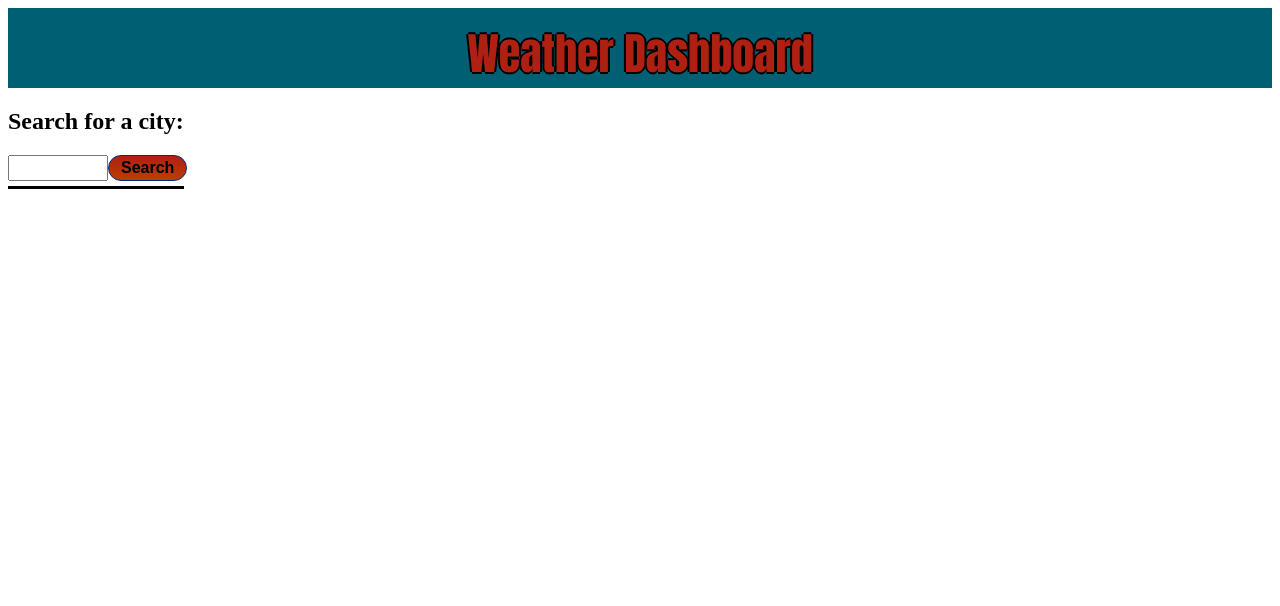
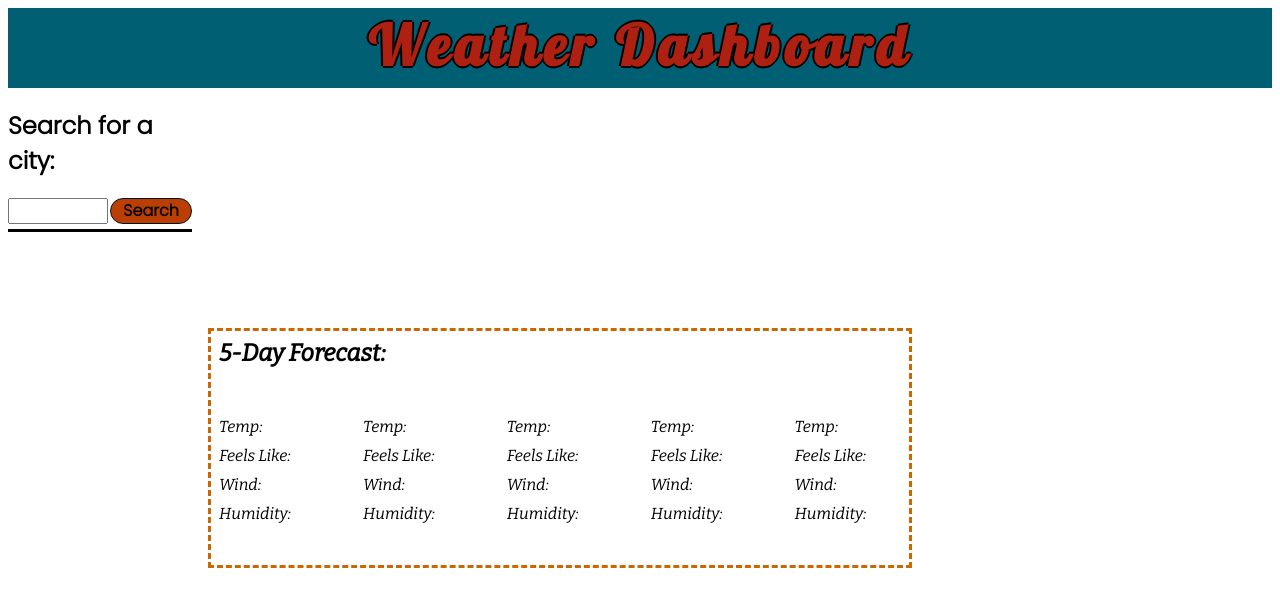
Before and after one commit to JChosay/hw6-weather-dashboard, a plain HTML site: page index.html in a window 1280 px wide. Both pictures are taken after typing "Sample" into the empty fields and a click on the button "Search". Drawn offline with nearby package versions, Linux system fonts and the light colour scheme; no server answers; a web font is replaced by a local one.

Commit message:
Lots of font stuff improved.

```diff
--- a/index.html
+++ b/index.html
@@ -6,6 +6,9 @@
     <meta name="viewport" content="width=device-width, initial-scale=1.0">
     <title>Weather Dashboard</title>
     <link rel="stylesheet" href="style.css">
+    <link rel="preconnect" href="https://fonts.googleapis.com">
+    <link rel="preconnect" href="https://fonts.gstatic.com" crossorigin>
+    <link href="https://fonts.googleapis.com/css2?family=Bebas+Neue&family=Bitter:ital@1&family=Dela+Gothic+One&family=Lobster&family=Poppins:wght@300&display=swap" rel="stylesheet">
 </head>
 <body>
 
@@ -26,7 +29,61 @@
 
         <div id = "citydayinfo"></div>
 
-        <div id = "cityfivedayinfo"></div>
+        <div id = "cityfivedayinfo">
+            <h2>5-Day Forecast:</h2>
+
+            <div id = "forecastcontainer">
+                <div class = "forecastcard" id="card1">
+                    <h3></h3>
+                    <p id = "dateholder1"></p>
+                    <p id = "iconholder1"></p>
+                    <p id = "tempholder1">Temp: </p>
+                    <p id = "feelz1">Feels Like: </p>
+                    <p id = "wind1">Wind: </p>
+                    <p id = "humidity1">Humidity: </p>
+                </div>
+
+                <div class = "forecastcard" id="card2">
+                    <h3></h3>
+                    <p id = "dateholder2"></p>
+                    <p id = "iconholder2"></p>
+                    <p id = "tempholder2">Temp: </p>
+                    <p id = "feelz2">Feels Like: </p>
+                    <p id = "wind2">Wind: </p>
+                    <p id = "humidity2">Humidity: </p>
+                </div>
+
+                <div class = "forecastcard" id="card3">
+                    <h3></h3>
+                    <p id = "dateholder3"></p>
+                    <p id = "iconholder3"></p>
+                    <p id = "tempholder3">Temp: </p>
+                    <p id = "feelz3">Feels Like: </p>
+                    <p id = "wind3">Wind: </p>
+                    <p id = "humidity3">Humidity: </p>
+                </div>
+
+                <div class = "forecastcard" id="card4">
+                    <h3></h3>
+                    <p id = "dateholder4"></p>
+                    <p id = "iconholder4"></p>
+                    <p id = "tempholder4">Temp: </p>
+                    <p id = "feelz4">Feels Like: </p>
+                    <p id = "wind4">Wind: </p>
+                    <p id = "humidity4">Humidity: </p>
+                </div>
+
+                <div class = "forecastcard" id="card5">
+                    <h3></h3>
+                    <p id = "dateholder5"></p>
+                    <p id = "iconholder5"></p>
+                    <p id = "tempholder5">Temp: </p>
+                    <p id = "feelz5">Feels Like: </p>
+                    <p id = "wind5">Wind: </p>
+                    <p id = "humidity5">Humidity: </p>
+                </div>
+            </div>
+        </div>
 
     </container>
 
--- a/script.js
+++ b/script.js
@@ -8,7 +8,6 @@ var windCall;
 var humidityCall;
 var uvindexCall;
 var beginswitch = 0;
-
 var main = document.getElementById('main');
 var header = document.getElementById('header');
 var searcharea = document.getElementById('searcharea');
@@ -19,21 +18,26 @@ searchbtn.addEventListener("click",submitCity);
 var searchhistory = document.getElementById('searchhistory');
 var citydayinfo = document.getElementById('citydayinfo');
 var cityfivedayinfo = document.getElementById('cityfivedayinfo');
+var forecastcards = document.getElementById('forecastcards');
+var count = 8;
+var dayIndex = [0, count, 2*count, 3*count, 4*count];
+
+
 
 function loadScreen (){
     var searchTrack = JSON.parse(window.localStorage.getItem('searchTrack'));
     if (searchTrack == null){
-        console.log("Nothing in the search history.");
         return;
     }else if (searchTrack.length > 0){
         searcharea.style.borderBottom = "solid";
     }
 
     for(var i=0; i<searchTrack.length+1; i++){
-        if (searchTrack == null){
+        if (searchTrack[i] == null){
+            return;
+        }else if (searchTrack[i] == 'undefined'){
             return;
         }else{
-            console.log(searchTrack);
             var historyItem = document.createElement('input');
             historyItem.setAttribute('type','button');
             historyItem.setAttribute('value',searchTrack[i].cityname);
@@ -58,10 +62,8 @@ function submitCity(event){
         return response.json();
     })
     .then(function(data) {
-        console.log(locationURL);
         latitude = data[0].lat;
         longitude = data[0].lon;
-        console.log(latitude+", "+longitude);
 
         var h1Tag = document.createElement('h1');
         var h1Text = document.createTextNode(userinput);
@@ -74,8 +76,6 @@ function submitCity(event){
         citydayinfo.appendChild(dateTag);
 
         let queryUrl = `https://api.openweathermap.org/data/2.5/onecall?lat=${latitude}&lon=${longitude}&exclude=hourly,daily&appid=c422aee9ed9f77364f533d6d1dbe4ba9&units=imperial`
-
-        console.log(queryUrl);
 
         fetch(queryUrl)
             .then(function(response){
@@ -142,24 +142,22 @@ function submitCity(event){
                     searchTrack = searchMem.concat(newSearch);
                     localStorage.setItem('searchTrack', JSON.stringify(searchTrack));
                     displaySearches();
-                    displayFiveDay();
                 }
             })
     })
+    cityfivedayinfo.style.display = "flex";
 }
 
 function displaySearches(){
     var searchTrack = JSON.parse(window.localStorage.getItem('searchTrack'));
     var searchTrackIndex = searchTrack.length;
-    console.log("searchTrackIndex: "+searchTrackIndex);
 
     searchhistory.innerHTML = "";
     for(var i=0; i<searchTrack.length+1; i++){
 
-        if (searchTrack == null){
-            return;
+        if (searchTrack[i] == null){
+            break;
         }else{
-            console.log(searchTrack);
             var historyItem = document.createElement('input');
             historyItem.setAttribute('type','button');
             historyItem.setAttribute('value',searchTrack[i].cityname);
@@ -169,17 +167,34 @@ function displaySearches(){
     }
 
     for(var i=0; i<searchTrack.length+1; i++){
+        if (searchTrack[i] == null){
+            return;
+        }else{
             var citysearchName = searchTrack[i].cityname;
             var citysearchTemp = searchTrack[i].temp;
             var citysearchWind = searchTrack[i].wind;
             var citysearchHumid = searchTrack[i].humidity;
             var citysearchUV = searchTrack[i].uvi;
-
             var countButtons = document.getElementsByClassName("historybuttons");
-        console.log("countButtons is: "+countButtons.length);
+            displayFiveDay();
+        }
     }
 }
 
 function displayFiveDay(){
-    console.log("displayFiveDay is working fine.");
+    cityfivedayinfo.style.display = "flex";
+
+    let fiveDayRequestUrl = `https://api.openweathermap.org/data/2.5/forecast?lat=${latitude}&lon=${longitude}&appid=c422aee9ed9f77364f533d6d1dbe4ba9&units=imperial`
+
+    fetch(fiveDayRequestUrl)
+        .then(function(response) {
+            return response.json();
+        })
+        .then(function(data){
+            console.log(data);
+            for(let i = 0; i < dayIndex.length; i++) {
+                var tempWeather = data.list[dayIndex[i]];
+                console.log(tempWeather);
             }
+        })
+}
--- a/style.css
+++ b/style.css
@@ -31,23 +31,23 @@
 #header h1{
     position: relative;
     background-color: var(--lightdark1);
-    padding-top: .75rem;
-    font-family: "Impact";
+    padding-top: .1rem;
+    font-family: 'Lobster', cursive;
     margin: auto;
-    font-size: 5.5vh;
+    letter-spacing: 0.1em;
+    font-size: 7vh;
     text-shadow: -2px 0 black, 0 2px black, 2px 0 black, 0 -2px black;
 }
 
 #searcharea{
-    width: 22vh;
-    /* border-bottom: solid; */
+    width: 23vh;
     padding-bottom: 5px;
     display: flex;
     flex-direction: column;
 }
 
 #searcharea h2{
-    font-family:"Times New Roman";
+    font-family: 'Poppins', sans-serif;
     display: flex;
     flex-direction: column;
 }
@@ -74,11 +74,12 @@
 	padding: .25rem .75rem;
 	border-radius: 3.75rem;
 	line-height: 1rem;
-	font-size: 1rem;
+	font-family: 'Poppins', sans-serif;
+    font-size: 1rem;
 	font-weight: 600;
 	margin-left: auto;
-	border: 1px solid #012880;
-	background-image: linear-gradient(-180deg, var(--heading) 0%, var(--heading2) 100%);
+	border: 1px solid var(--dark);
+	background-image: linear-gradient(-180deg, var(--heading2) 0%, var(--heading2) 100%);
 }
 
 #searchhistory{
@@ -87,9 +88,15 @@
 }
 
 .historybuttons{
-    width: 22vh;
+    width: 23vh;
     padding-top: 5px;
+    padding-bottom: 5px;
     margin-top: 5px;
+    border: 1px solid #012880;
+	background-image: linear-gradient(-180deg, var(--heading3) 0%, var(--heading2) 100%);
+    color: whitesmoke;
+    border-radius: 3.75rem;
+    font-family: 'Poppins', sans-serif;
 }
 
 #citydayinfo h4{
@@ -109,10 +116,50 @@
     line-height: 5px;
     top: 7rem;
     border-style: solid;
+    border-color: var(--heading);
     width: 88vh;
     padding-left: 1vh;
+    font-family: 'Bitter', serif;
 }
 
-/* #cityfivedayinfo{
+#cityfivedayinfo{
+    border: dashed;
+    border-color: var(--heading3);
+    position: absolute;
+    left: 25vh;
+    top: 20rem;
+    height: 15rem;
+    width: 88vh;
+    display: none;
+    padding-left: 1vh;
+    font-family: 'Bitter', serif;
+}
 
-} */
+#cityfivedayinfo h2{
+    position: relative;
+    margin-top: 1vh;
+    margin-top: 1vh;
+}
+
+#forecastcontainer{
+    position: absolute;
+    display: grid;
+    grid-template-columns: 40% 40% 40% 40% 40%;
+    flex-direction: row;
+
+
+
+}
+
+.forecastcard{
+    display: flex;
+    grid-template-columns: 40% 40% 40% 40% 40%;
+    flex-direction: column;
+    line-height: 5px;
+
+}
+
+.forecastcard p{
+    margin-top: 1vh
+
+}
```
Lines whose indentation alone changed are shown as unchanged.
